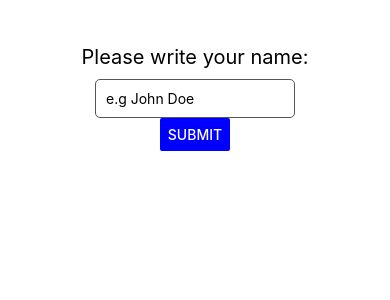
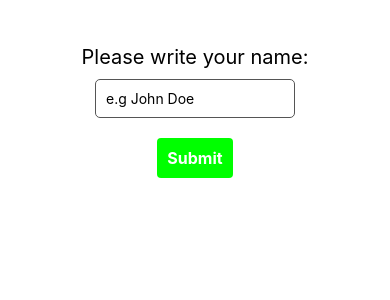
Before and after one commit to HtetOoNaing/react-native-zero-to-hero, a React Native app: screen / in a window 390 px wide. Shown: the top 300 px of the page. Built offline with nearby package versions, Linux system fonts and the light colour scheme.

Commit message:
touchable opacity

```diff
--- a/App.js
+++ b/App.js
@@ -8,13 +8,10 @@
 
 import React, { useState } from 'react';
 import {
-	Button,
-	FlatList,
-	RefreshControl,
-	ScrollView,
 	StyleSheet,
 	Text,
 	TextInput,
+	TouchableOpacity,
 	View,
 } from 'react-native';
 
@@ -31,7 +28,10 @@ const App = () => {
 				Please write your name:
 			</Text>
 			<TextInput style={styles.input} placeholder="e.g John Doe" onChangeText={(value) => setName(value)} />
-		<Button title={submitted ? "Clear" : "Submit"} color="#00f" onPress={onPressHandler} />
+			{/* <Button title={submitted ? "Clear" : "Submit"} color="#00f" onPress={onPressHandler} /> */}
+			<TouchableOpacity onPress={onPressHandler} style={styles.button}>
+				<Text style={styles.textWhite}>{submitted ? "Clear" : "Submit"}</Text>
+			</TouchableOpacity>
 			{submitted && (
 				<Text style={styles.text}>You are submitted as : {name}</Text>
 			)}
@@ -57,6 +57,17 @@ const styles = StyleSheet.create({
 		borderColor: '#555',
 		borderRadius: 5,
 		padding: 10,
+	},
+	button: {
+		marginTop: 20,
+		backgroundColor: '#00ff00',
+		borderRadius: 4,
+		padding: 10
+	},
+	textWhite: {
+		color: '#fff',
+		fontWeight: 'bold',
+		fontSize: 16
 	}
 });
 
```
